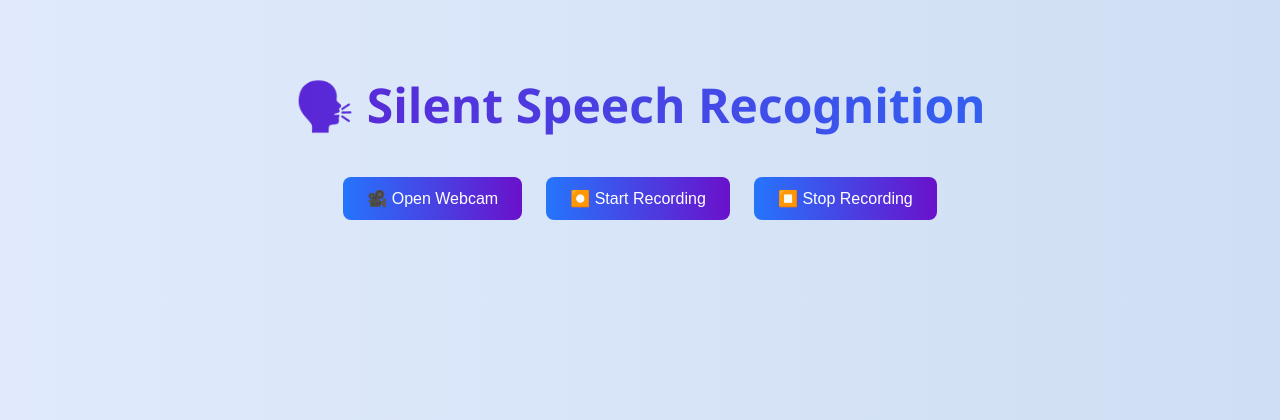
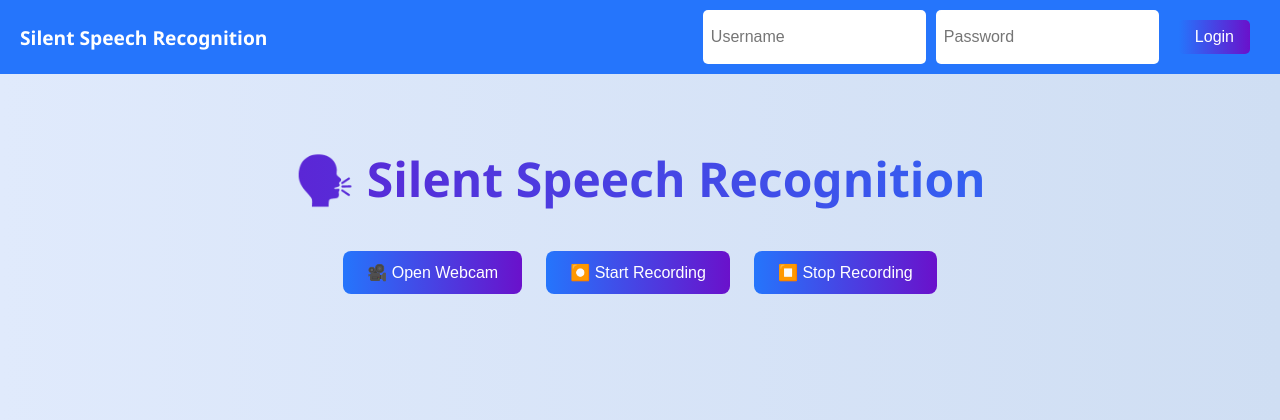
Before and after one commit to Shashwat1915/silent_sp, a Flask app: page / in a window 1280 px wide. Shown: the top 420 px of the page. Run offline with Flask 3, Linux system fonts and the light colour scheme.

Commit message:
Initial commit

```diff
--- a/requirements.txt
+++ b/requirements.txt
@@ -3,3 +3,4 @@ opencv-python
 numpy
 scikit-learn
 gunicorn
+flask
--- a/templates/index.html
+++ b/templates/index.html
@@ -9,6 +9,47 @@
             background: linear-gradient(to right, #e0eafc, #cfdef3);
             margin: 0;
             padding: 0;
+        }
+
+        /* Taskbar styles */
+        .taskbar {
+            background-color: #2575fc;
+            padding: 10px 20px;
+            color: white;
+            display: flex;
+            justify-content: space-between;
+            align-items: center;
+        }
+
+        .taskbar .logo {
+            font-weight: bold;
+            font-size: 1.2em;
+        }
+
+        .taskbar .login-form {
+            display: flex;
+            gap: 10px;
+        }
+
+        .taskbar input {
+            padding: 8px;
+            font-size: 1em;
+            border-radius: 5px;
+            border: none;
+        }
+
+        .taskbar button {
+            padding: 8px 16px;
+            font-size: 1em;
+            background-color: #6a11cb;
+            color: white;
+            border: none;
+            border-radius: 5px;
+            cursor: pointer;
+        }
+
+        .taskbar button:hover {
+            background-color: #2575fc;
         }
 
         .container {
@@ -71,6 +112,16 @@
     </style>
 </head>
 <body>
+    <!-- Taskbar -->
+    <div class="taskbar">
+        <div class="logo">Silent Speech Recognition</div>
+        <div class="login-form">
+            <input type="text" id="username" placeholder="Username">
+            <input type="password" id="password" placeholder="Password">
+            <button onclick="login()">Login</button>
+        </div>
+    </div>
+
     <div class="container">
         <h1 class="title">🗣️ Silent Speech Recognition</h1>
 
@@ -115,6 +166,18 @@
                     document.getElementById("output").innerText = "Predicted: " + data.result;
                 });
         }
+
+        function login() {
+            const username = document.getElementById("username").value;
+            const password = document.getElementById("password").value;
+
+            // Basic login validation for demonstration (should be improved for real use)
+            if (username && password) {
+                alert("Login successful!");
+            } else {
+                alert("Please enter both username and password.");
+            }
+        }
     </script>
 </body>
 </html>
```
